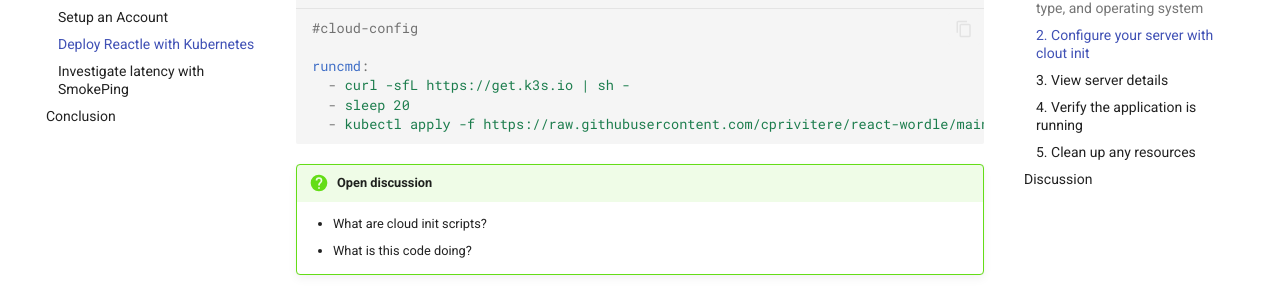
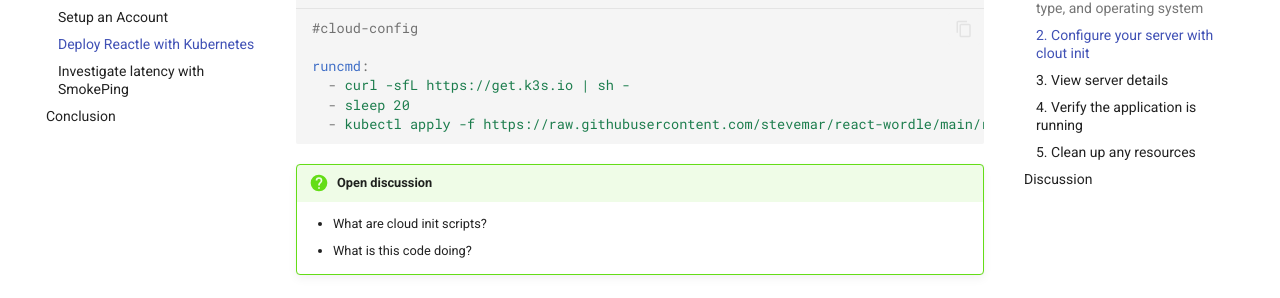
Before and after one commit to equinix-labs/intro-to-metal-workshop, an MkDocs documentation site: the page built from docs/parts/reactle.md, in a window 1280 px wide and 900 px high, scrolled down 2654 px. Shown: the part 145-443 px from the top of the window. Built offline with MkDocs 1.6.1 and Material for MkDocs 9.7.7, drawn with Linux system fonts in a browser that asks for light colours; comment, search, counter and statistics services are not loaded; some of the changed lines change nothing that is shown.

Commit message:
use new kube config

````diff
--- a/docs/parts/reactle.md
+++ b/docs/parts/reactle.md
@@ -50,7 +50,7 @@ Copy and paste the snippet of code below into the text box.
 runcmd:
   - curl -sfL https://get.k3s.io | sh -
   - sleep 20
-  - kubectl apply -f https://raw.githubusercontent.com/cprivitere/react-wordle/main/reactle-kube-deploy.yaml
+  - kubectl apply -f https://raw.githubusercontent.com/stevemar/react-wordle/main/reactle-kube-deploy.yaml
 ```
 
 !!! question "Open discussion"
````
